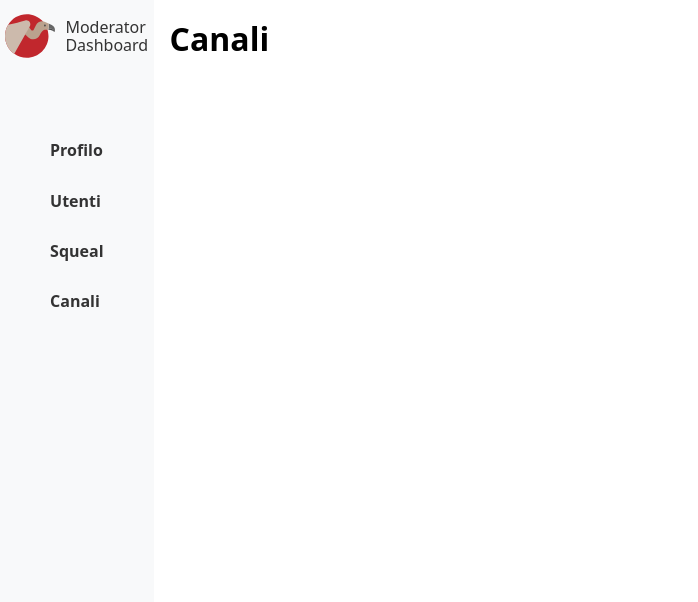
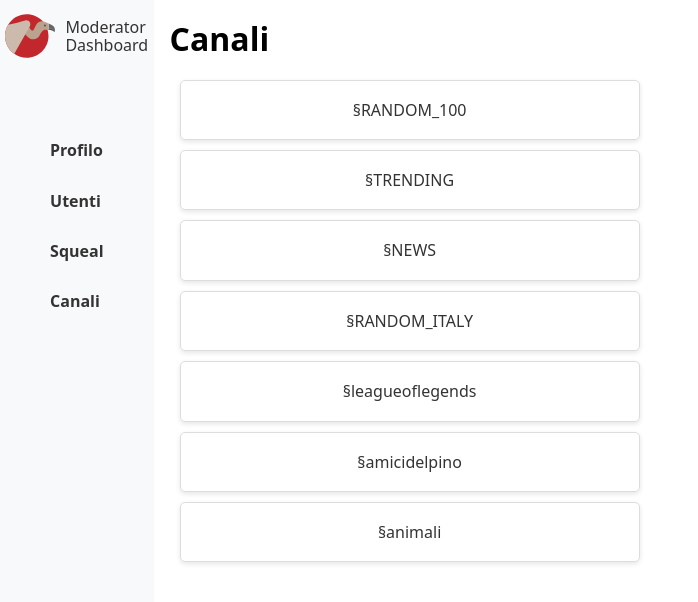
Before and after one commit to jantizio/squealer-moderator, a plain HTML site: page channels.html in a window 1280 px wide. Shown: the whole page, without its empty margins (0-698 px from the left). Drawn offline with Linux system fonts and the light colour scheme.

Commit message:
feat: channels list

```diff
--- a/channels.html
+++ b/channels.html
@@ -14,8 +14,26 @@
       <navbar-c></navbar-c>
       <main>
         <h1>Canali</h1>
+        <div id="channels-list"></div>
       </main>
       <aside></aside>
     </div>
+
+    <script type="module">
+      import { getChannels } from './src/api/channels.mjs';
+
+      const renderChannelsList = (channels, container = '#channels-list') => {
+        const channelsList = document.querySelector(container);
+        channelsList.innerHTML = '';
+        channels.forEach((channel) => {
+          const channelComponent = document.createElement('channel-c');
+          channelComponent.channel = channel;
+          channelsList.appendChild(channelComponent);
+        });
+      };
+
+      const channels = await getChannels();
+      renderChannelsList(channels);
+    </script>
   </body>
 </html>
--- /dev/null
+++ b/src/api/channels.mjs
@@ -0,0 +1,5 @@
+export async function getChannels() {
+  const response = await fetch('../../db/channels.json');
+  const channels = await response.json();
+  return channels;
+}
```
